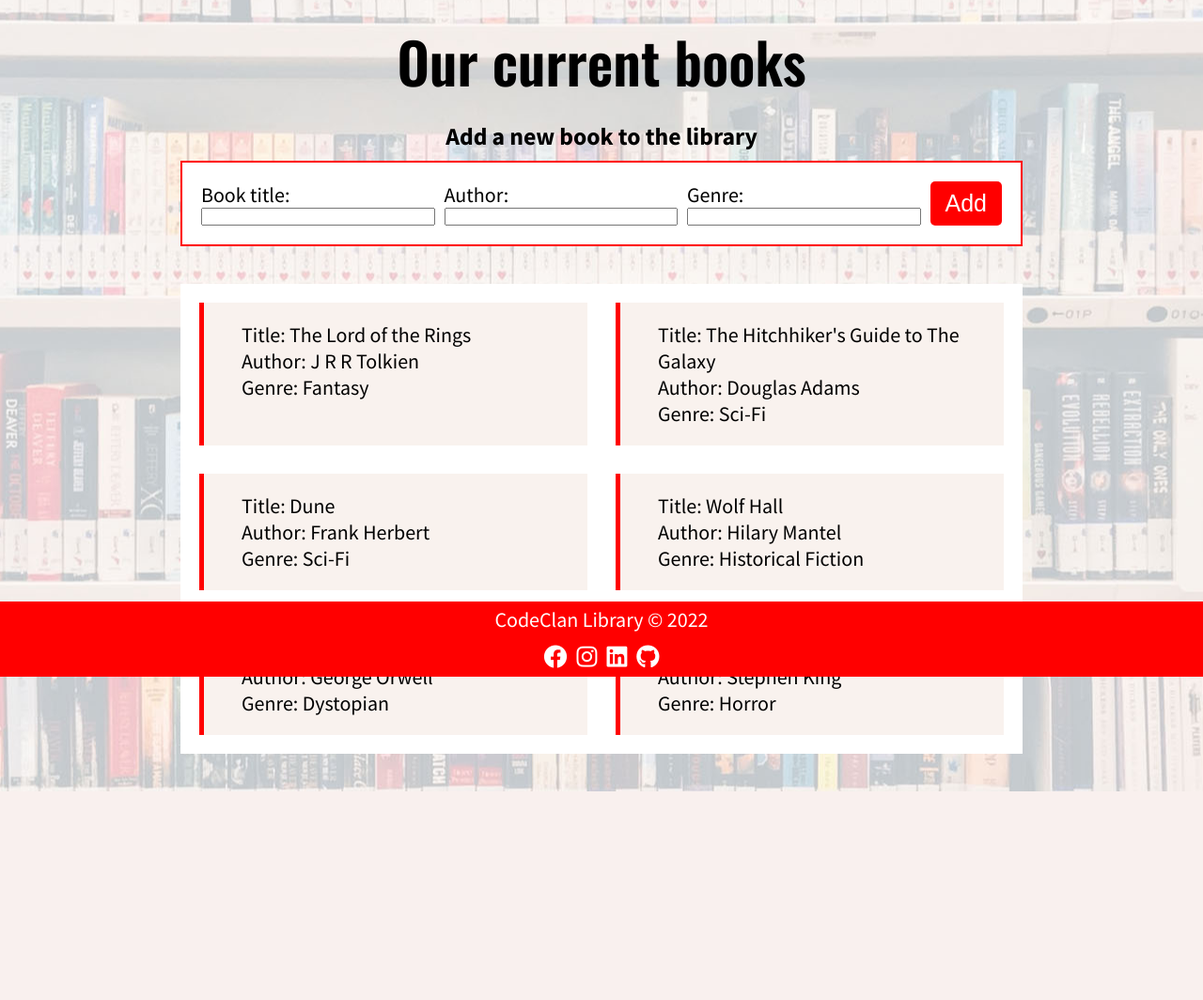
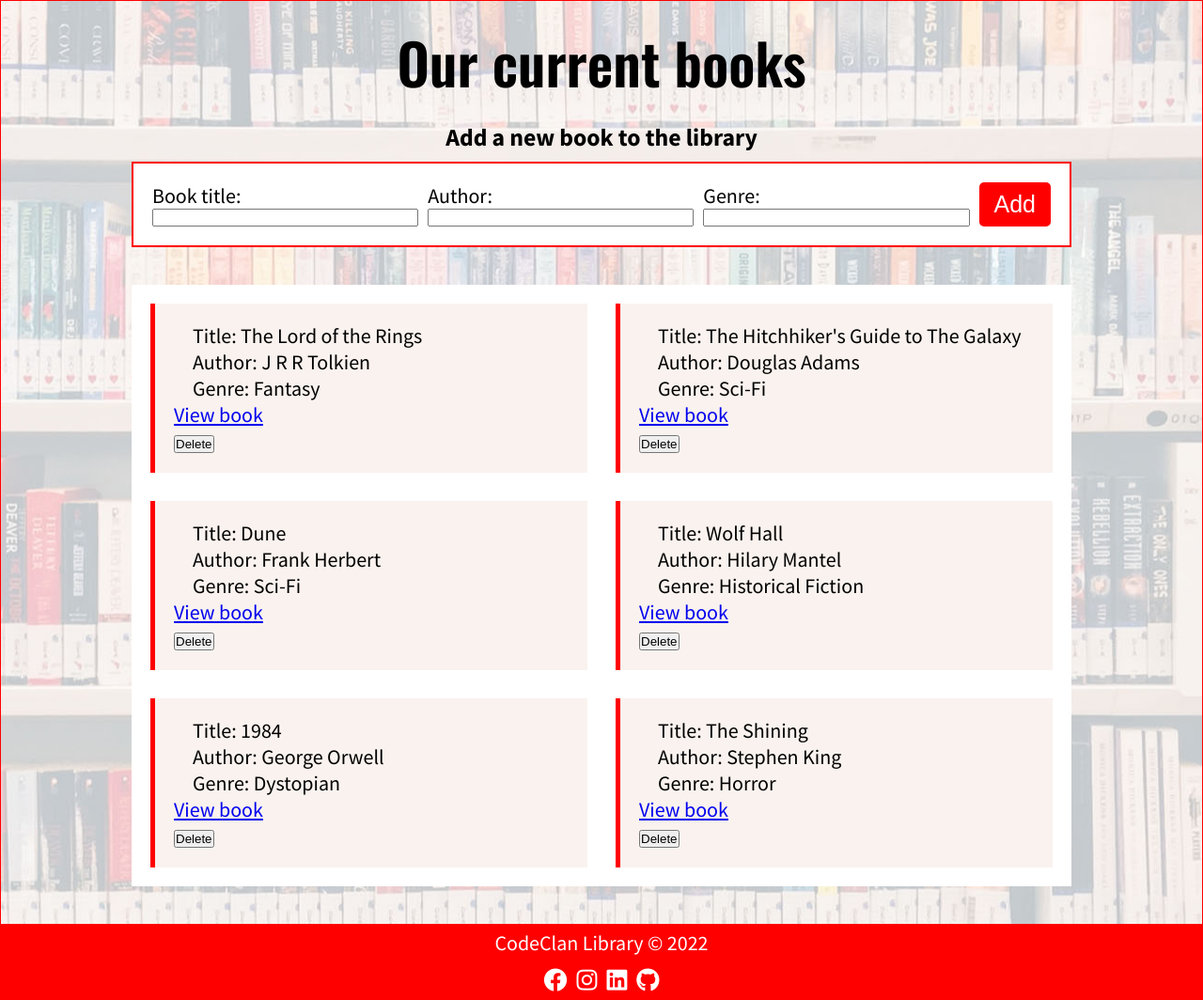
Before and after one commit to ST3V3NP3RRY/Codeclan_library_w3_homework, a Flask app: page /books in a window 1280 px wide. Shown: the part 80-1144 px from the top of the page at 94% size. Before the commit the page ends 922 px from the top, so only its background shows below. Run offline with Flask 2, Linux system fonts and the light colour scheme.

Commit message:
added view single book and delete book functionality to library app. Still to be tested.

```diff
--- a/controllers/controller.py
+++ b/controllers/controller.py
@@ -30,6 +30,20 @@ def add_book():
     return redirect("/books")
 
 
+# Route to find a single book
+@app.route("/books/<index>")
+def single_book(index):
+    chosen_book = books[int(index)]
+    return render_template("single_book.html", book=chosen_book)
+
+
+# Route to delete a book
+@app.route("/books/delete/<title>", methods=["POST"])
+def delete(title):
+    delete_book(title)
+    return redirect("/books")
+
+
 # current books in library route
 @app.route("/contact")
 def contact():
--- a/models/book_list.py
+++ b/models/book_list.py
@@ -14,3 +14,13 @@ books = [book1, book2, book3, book4, book5, book6]
 # REMEMBER - functions need to be tested
 def save_book(new_book):
     books.append(new_book)
+
+
+def delete_book(book_title):
+    book_to_delete = None
+    for book in books:
+        if book.title == book_title:
+            book_to_delete = book
+            break
+
+    books.remove(book_to_delete)
--- a/static/css/main.css
+++ b/static/css/main.css
@@ -18,8 +18,10 @@ body {
 }
 
 main {
-  max-width: 70%;
+  /* max-width: 70%; */
   margin: 0 auto;
+  border: 1px solid red;
+  min-height: 70vh;
 }
 
 /* ----------- End of Main styles ------------- */
@@ -165,8 +167,6 @@ footer {
   height: 10vh;
   width: 100%;
   padding: 2rem;
-  position: fixed;
-  bottom: 0;
   display: flex;
   flex-direction: column;
   justify-content: center;
--- a/templates/books.html
+++ b/templates/books.html
@@ -44,7 +44,12 @@
         <p class="book_title">Title: {{ book.title }}</p>
         <p class="book_author">Author: {{ book.author }}</p>
         <p class="book_genre">Genre: {{ book.genre }}</p>
+        <a href="/books/{{books.index(book)}}">View book</a>
+        <form class="form-inline" action="/books/delete/{{ book.title }}" method="POST">
+          <input type="submit" value="Delete">
+        </form>
       </div>
+
       {% endfor %}
     </div>
 
```
Also changed, not shown: templates/single_book.html (added, +11 -0 lines), tests/book_test.py (+8 -0 lines).
